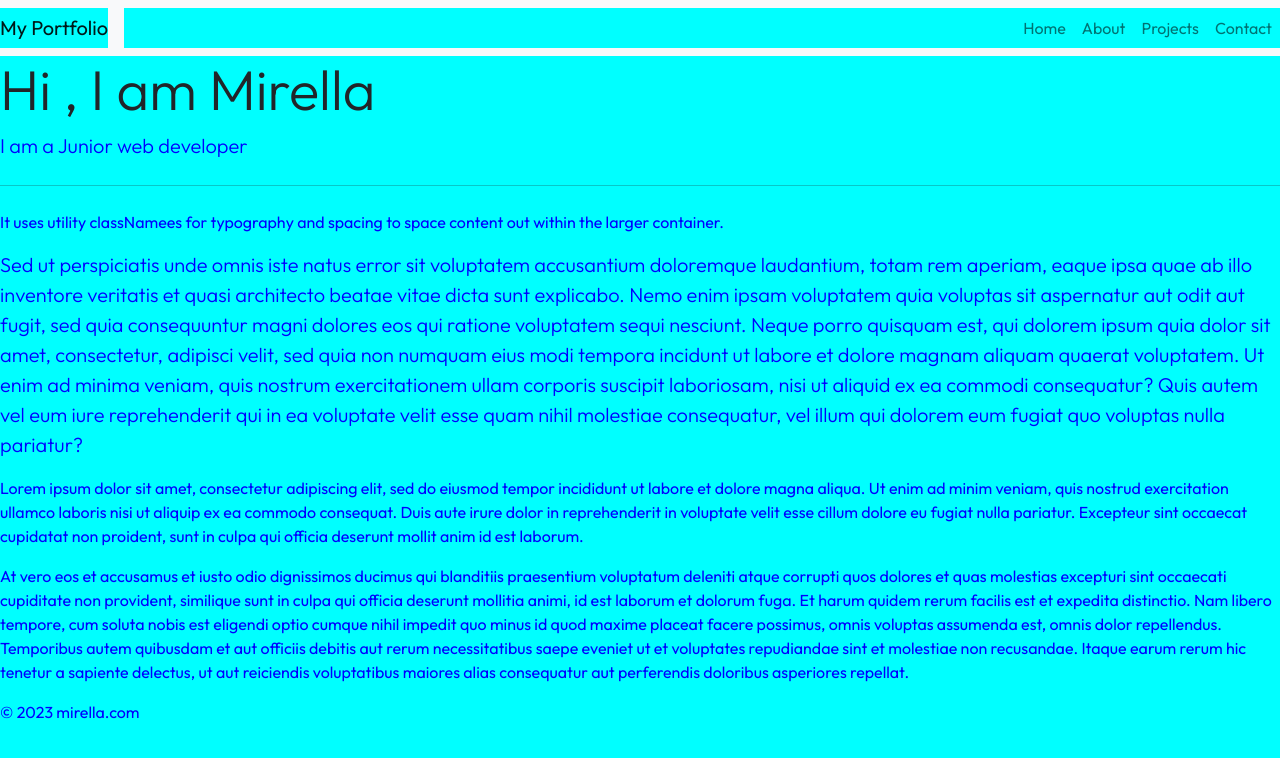
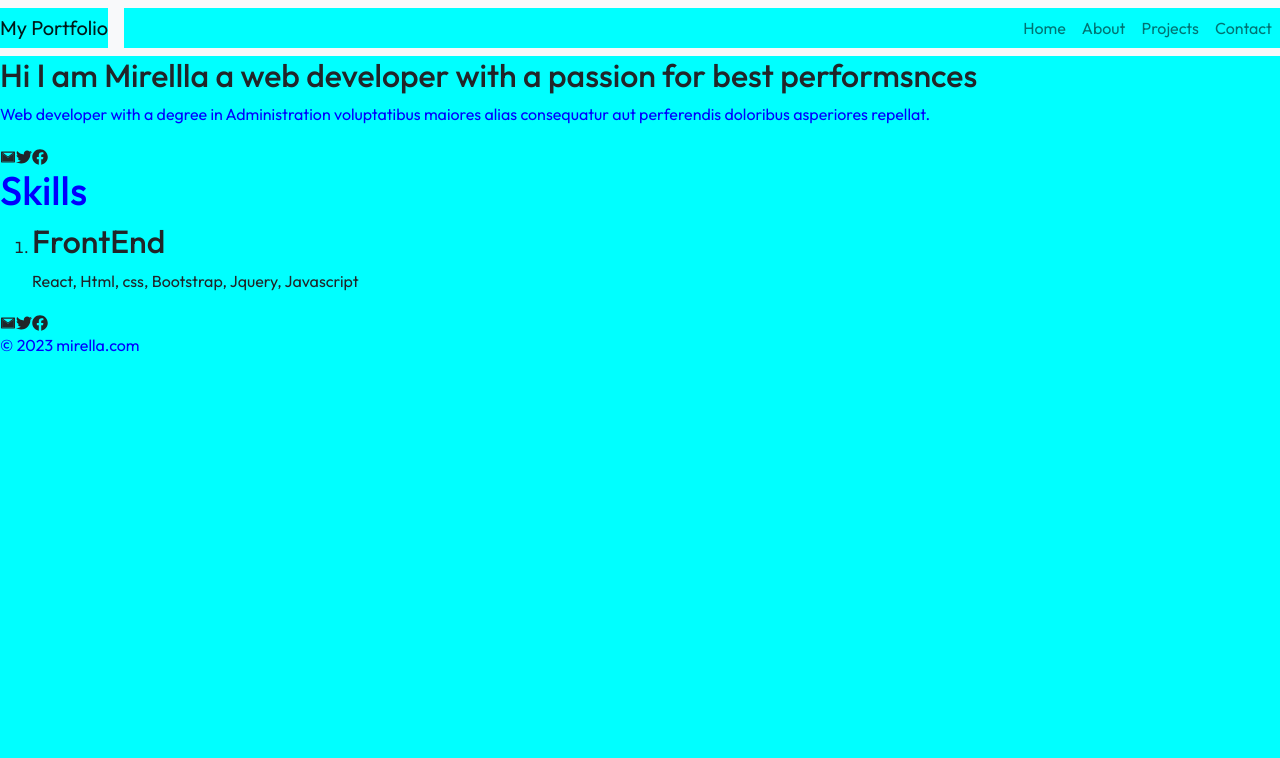
Before and after one commit to MIRY84/React-Portfolio, a React (Create React App) app: page / in a window 1280 px wide. Shown: the top 758 px of the page. Built offline with nearby package versions, Linux system fonts and the light colour scheme.

Commit message:
changing home/footer and added icons/ first attempt

```diff
--- a/package.json
+++ b/package.json
@@ -13,6 +13,8 @@
     "react-icons": "^4.8.0",
     "react-router-dom": "^6.8.2",
     "react-scripts": "5.0.1",
+    "react-social-icons": "^5.15.0",
+    "react-vertical-timeline-component": "^3.6.0",
     "web-vitals": "^2.1.4"
   },
   "scripts": {
--- a/src/components/Footer.js
+++ b/src/components/Footer.js
@@ -1,10 +1,20 @@
 import React from 'react';
-import InstagramIcon from "@material-ui/icons/Instagram";
+import { FaFacebook } from 'react-icons/fa';
+import {FaTwitter} from 'react-icons/fa';
+import {AiTwotoneMail} from 'react-icons/ai';
+import "../routes/styles/Footer.css";
+
+
 
 const Footer = () => {
   return (
     <div className= "footer">
-     <div></div>
+     <div>
+     <AiTwotoneMail />
+
+        <FaTwitter />
+        <FaFacebook />
+     </div>
      <p> &copy; 2023 mirella.com</p>
      </div>
   );
--- a/src/routes/About.js
+++ b/src/routes/About.js
@@ -1,4 +1,6 @@
-import React from 'react'
+import React from 'react';
+
+
 
 const About = () => {
   return (
--- a/src/routes/Home.js
+++ b/src/routes/Home.js
@@ -1,51 +1,45 @@
 import React from "react";
 import Navbar from "../components/Navbar";
+import { FaFacebook } from 'react-icons/fa';
+import {FaTwitter} from 'react-icons/fa';
+import {AiTwotoneMail} from 'react-icons/ai';
+import "../routes/styles/Footer.css";
 
 const Home=()=> {
     return (
         <div>
-            <Navbar></Navbar>
-            <div className="jumbotron">
-  <h1 className="display-4 text-dark">Hi , I am Mirella</h1>
-  <p className="lead">I am a Junior web developer </p>
-  <hr className="my-4"/>
-  <p>It uses utility classNamees for typography and spacing to space content out within the larger container.</p>
-  <p className="lead">
-  Sed ut perspiciatis unde omnis iste natus error sit voluptatem accusantium doloremque
-        laudantium, totam rem aperiam, eaque ipsa quae ab illo inventore veritatis et quasi
-        architecto beatae vitae dicta sunt explicabo. Nemo enim ipsam voluptatem quia voluptas sit
-        aspernatur aut odit aut fugit, sed quia consequuntur magni dolores eos qui ratione
-        voluptatem sequi nesciunt. Neque porro quisquam est, qui dolorem ipsum quia dolor sit amet,
-        consectetur, adipisci velit, sed quia non numquam eius modi tempora incidunt ut labore et
-        dolore magnam aliquam quaerat voluptatem. Ut enim ad minima veniam, quis nostrum
-        exercitationem ullam corporis suscipit laboriosam, nisi ut aliquid ex ea commodi
-        consequatur? Quis autem vel eum iure reprehenderit qui in ea voluptate velit esse quam nihil
-        molestiae consequatur, vel illum qui dolorem eum fugiat quo voluptas nulla pariatur?
-      </p>
-      <p>
-        Lorem ipsum dolor sit amet, consectetur adipiscing elit, sed do eiusmod tempor incididunt ut
-        labore et dolore magna aliqua. Ut enim ad minim veniam, quis nostrud exercitation ullamco
-        laboris nisi ut aliquip ex ea commodo consequat. Duis aute irure dolor in reprehenderit in
-        voluptate velit esse cillum dolore eu fugiat nulla pariatur. Excepteur sint occaecat
-        cupidatat non proident, sunt in culpa qui officia deserunt mollit anim id est laborum.
-      </p>
-      <p>
-        At vero eos et accusamus et iusto odio dignissimos ducimus qui blanditiis praesentium
-        voluptatum deleniti atque corrupti quos dolores et quas molestias excepturi sint occaecati
-        cupiditate non provident, similique sunt in culpa qui officia deserunt mollitia animi, id
-        est laborum et dolorum fuga. Et harum quidem rerum facilis est et expedita distinctio. Nam
-        libero tempore, cum soluta nobis est eligendi optio cumque nihil impedit quo minus id quod
-        maxime placeat facere possimus, omnis voluptas assumenda est, omnis dolor repellendus.
-        Temporibus autem quibusdam et aut officiis debitis aut rerum necessitatibus saepe eveniet ut
-        et voluptates repudiandae sint et molestiae non recusandae. Itaque earum rerum hic tenetur a
-        sapiente delectus, ut aut reiciendis voluptatibus maiores alias consequatur aut perferendis
-        doloribus asperiores repellat.
-      </p>
+            <Navbar />
+            <div className="home">
+              <div className="about">
+                <h2> Hi I am Mirellla a web developer with a passion for best performsnces </h2>
+              <div className="prompt">
+                <p> Web developer with a degree in Administration
+            voluptatibus maiores alias consequatur aut perferendis
+        doloribus asperiores repellat.</p>
+
+        <AiTwotoneMail />
+
+        <FaTwitter />
+        <FaFacebook />
+
 
   </div>
+</div>
+</div>
 
+ <div className="skills">
+  <h1>Skills</h1>
+  <ol className="list">
+    <li className="item">
+      <h2>FrontEnd</h2>
+    <span>
+      React, Html, css, Bootstrap, Jquery, Javascript
+    </span>
+    </li>
+  </ol>
+ </div>
+ </div>
 
-    </div>
 
  );
 }
```
Also changed, not shown: src/routes/styles/Footer.css (added), 1 other file (tests, documents, lock files or other folders).
